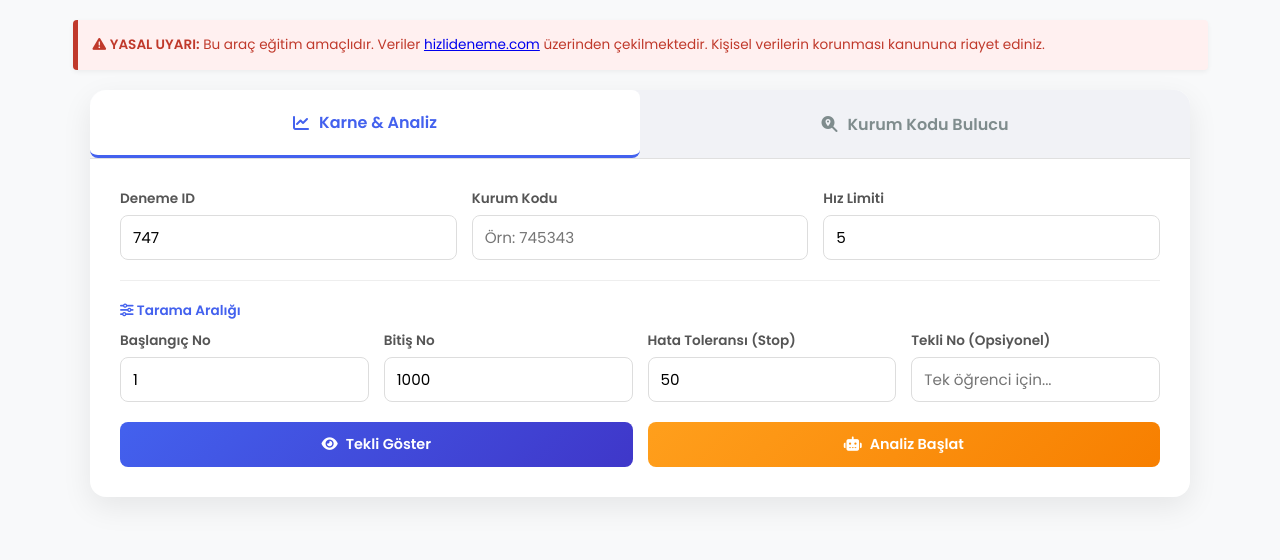
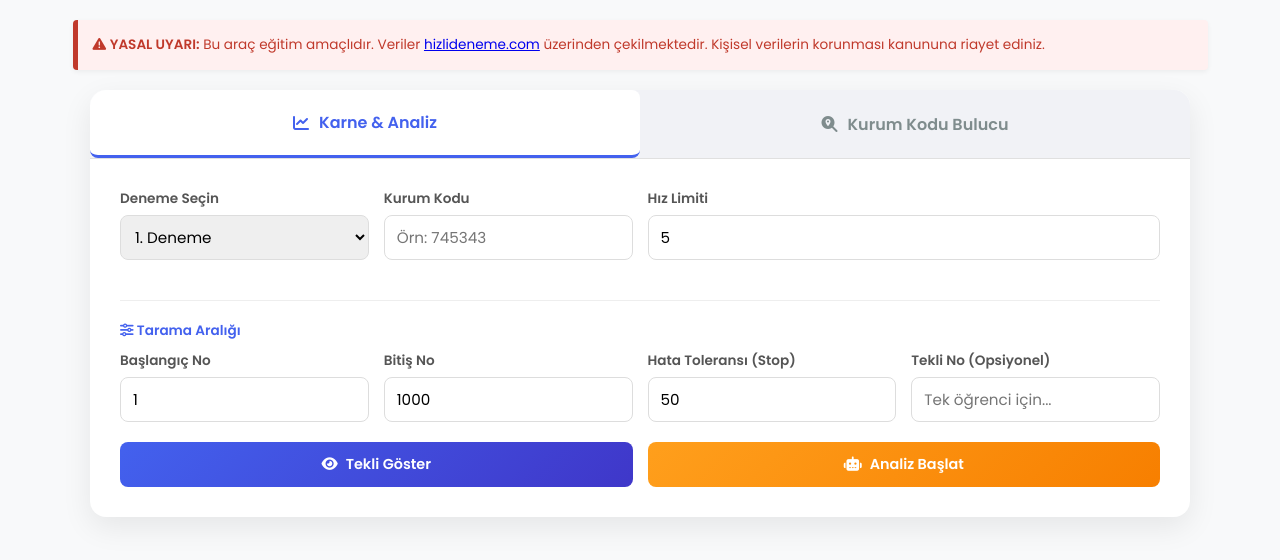
Before and after one commit to emirontop3/Hizlookup, a plain HTML site: page index.html in a window 1280 px wide. Drawn offline with Linux system fonts and the light colour scheme; a script that the page names is missing.

Commit message:
Update index.html

```diff
--- a/index.html
+++ b/index.html
@@ -442,13 +442,19 @@
 
         <div id="tab-karne" class="tab-content active">
             <div class="input-grid">
+                <div class="input-grid">
     <div class="form-group">
-                    <label>Deneme ID</label>
-                    <input type="number" id="denemeID" placeholder="Örn: 747" value="747">
+        <label>Deneme Seçin</label>
+        <select id="denemeID" style="padding: 10px; border-radius: 8px; border: 1px solid #ddd;">
+            <option value="747">1. Deneme</option>
+            <option value="760">2. Deneme</option>
+            <option value="771">3. Deneme</option>
+   </select>
     </div>
     <div class="form-group">
         <label>Kurum Kodu</label>
         <input type="number" id="kurumKodu" placeholder="Örn: 745343">
+    </div>
     </div>
                 <div class="form-group">
                     <label>Hız Limiti</label>
```
Lines whose indentation alone changed are shown as unchanged.
